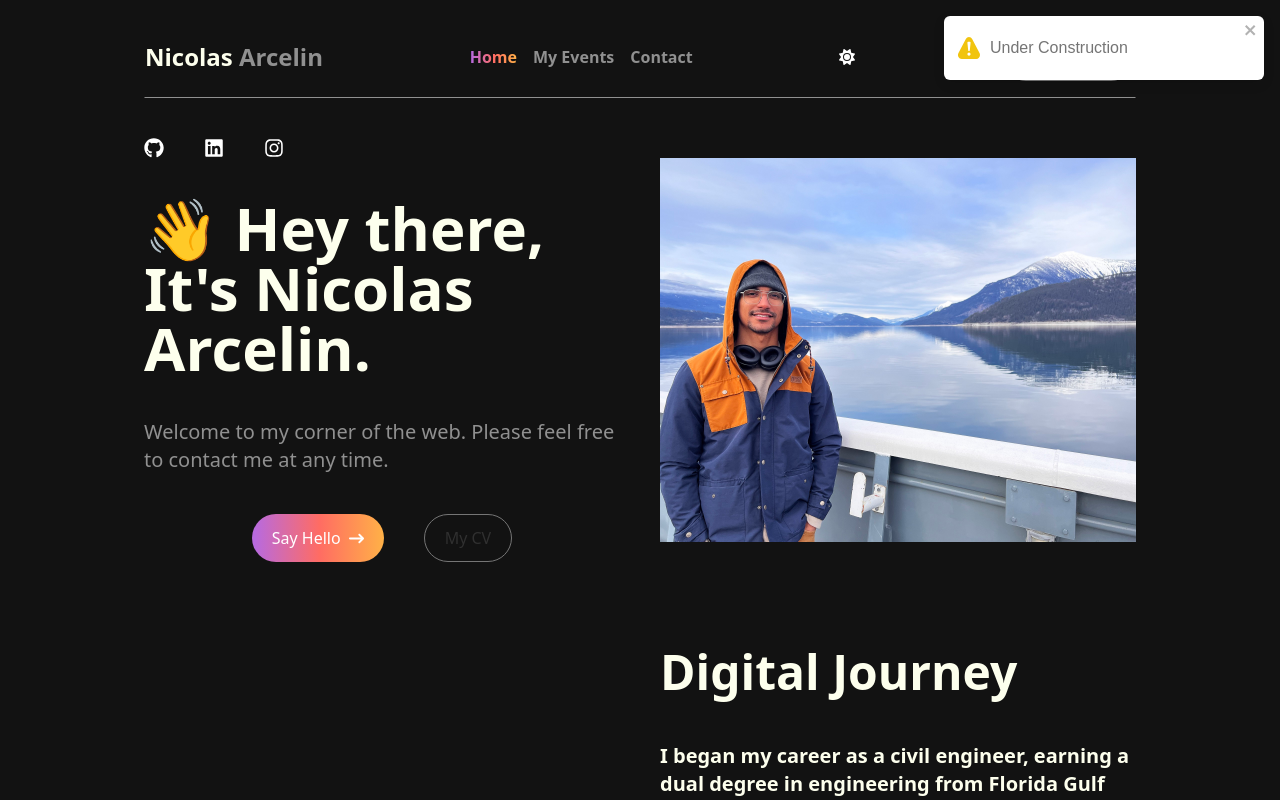
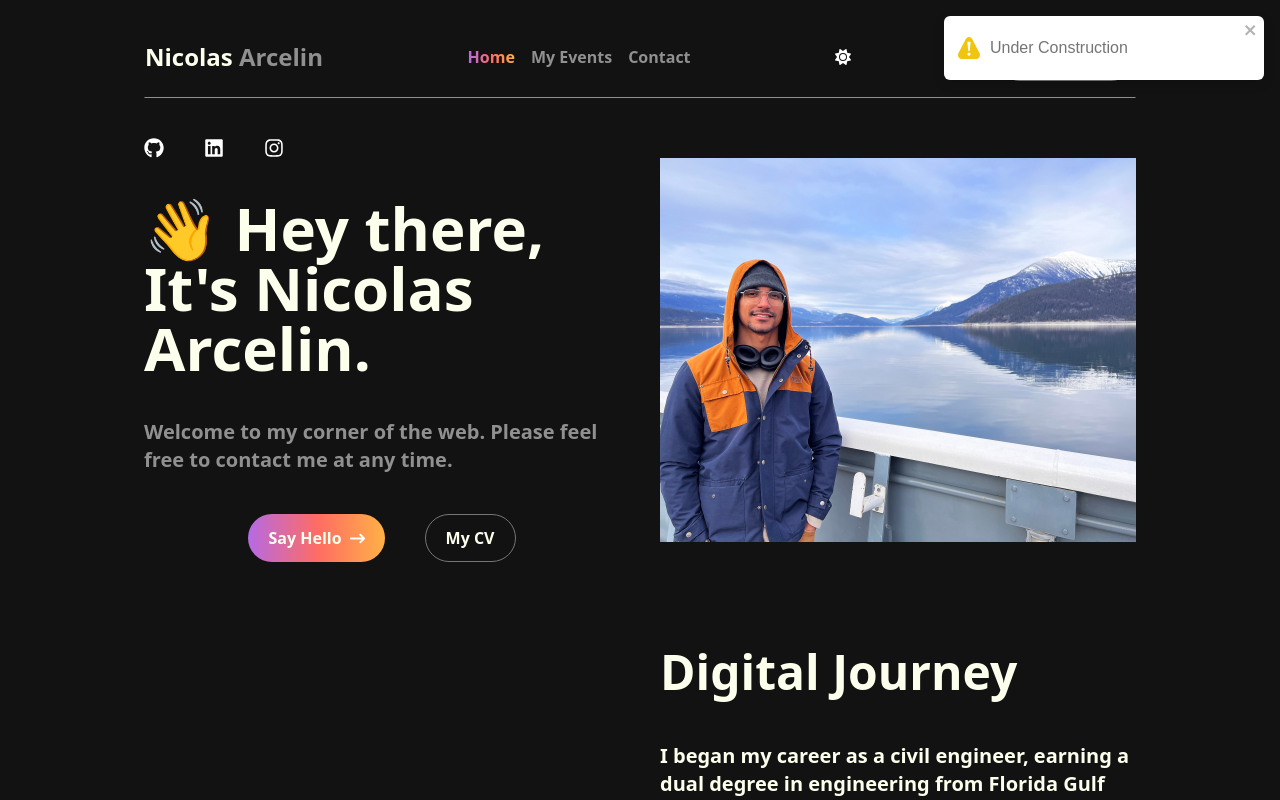
Before and after one commit to narcelin/portfolio_v2, a Next.js app: page / in a window 1280 px wide. Shown: the top 800 px of the page. Built offline with nearby package versions, Linux system fonts and the light colour scheme.

Commit message:
fixing deployment errors

```diff
--- a/src/app/components/MyButton.tsx
+++ b/src/app/components/MyButton.tsx
@@ -3,13 +3,14 @@
 import { toast } from "react-toastify";
 
 import { FaArrowRightLong } from "react-icons/fa6";
+import MyText from "./MyText";
 
 export default function MyButton({
   className,
   children,
   fancy,
   withArrow,
-  suttle,
+  subtle,
   justArrow,
   onClick,
   onSubmit,
@@ -18,7 +19,7 @@ export default function MyButton({
   children?: string;
   fancy?: boolean;
   withArrow?: boolean;
-  suttle?: boolean;
+  subtle?: boolean;
   justArrow?: boolean;
   onClick: Function;
   onSubmit?: (event: React.FormEvent<HTMLFormElement>) => void;
@@ -42,12 +43,12 @@ export default function MyButton({
     );
   }
 
-  //Suttle button
-  if (suttle) {
+  //Subtle button
+  if (subtle) {
     //Need to add selected page CSS dynamic classes
     return (
       <button className={`flex flex-row gap-2 text-purple-700`}>
-        <div>{children}</div>
+        <MyText>{children}</MyText>
       </button>
     );
   }
@@ -55,14 +56,14 @@ export default function MyButton({
   //Fancy / Non-Fancy Button
   const buttonClass = fancy
     ? "text-white bg-my-gradient90 rounded-full px-5 h-12 flex flex-row justify-center items-center"
-    : "text-[#303030] border border-[#757575] rounded-full px-5 h-12 flex flex-row justify-center items-center";
+    : "border border-[#757575] rounded-full px-5 h-12 flex flex-row justify-center items-center";
 
   return (
     <button
       onClick={() => onClickHandler()}
       className={`flex flex-row gap-2 ${buttonClass} ${className}`}
     >
-      <div>{children}</div>
+      <MyText>{children}</MyText>
       {withArrow ? <FaArrowRightLong size={15} /> : null}
     </button>
   );
--- a/src/app/components/MyText.tsx
+++ b/src/app/components/MyText.tsx
@@ -1,3 +1,5 @@
+"use client";
+
 import React from "react";
 
 import { useEffect, useState } from "react";
--- a/src/app/components/sections/HeroSection.tsx
+++ b/src/app/components/sections/HeroSection.tsx
@@ -5,6 +5,7 @@ import MySocials from "../MySocials";
 import MyImageContainer from "../MyImageContainer";
 import MyHeader from "../MyHeader";
 import MyButton from "../MyButton";
+import MyText from "../MyText";
 
 export default function HeroSection() {
   return (
@@ -18,16 +19,15 @@ export default function HeroSection() {
       />
       <div className="md:w-3/4 xl:w-full flex flex-col gap-10">
         <MySocials />
-
         {/* Issue will arise when dynamically adding mobile views */}
         <div>
           <MyHeader headerType={1}>👋 Hey there,</MyHeader>
           <MyHeader headerType={1}>It&apos;s Nicolas Arcelin.</MyHeader>
         </div>
-        <p className="text-shadow text-xl">
+        <MyText className="text-xl" isSubtle>
           Welcome to my corner of the web. Please feel free to contact me at any
           time.
-        </p>
+        </MyText>
         <div className="flex flex-row justify-center gap-10">
           <MyButton
             onClick={() => window.open("/contact", "_self")}
```
